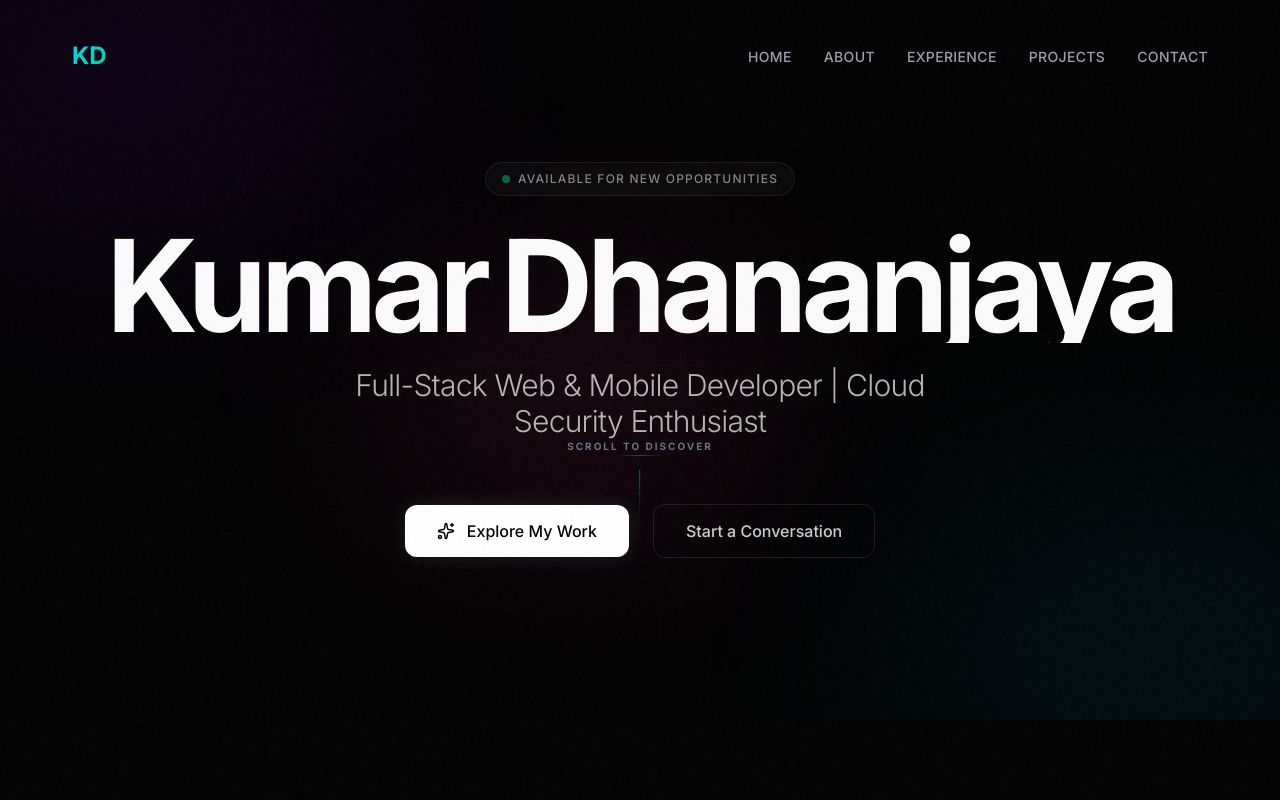
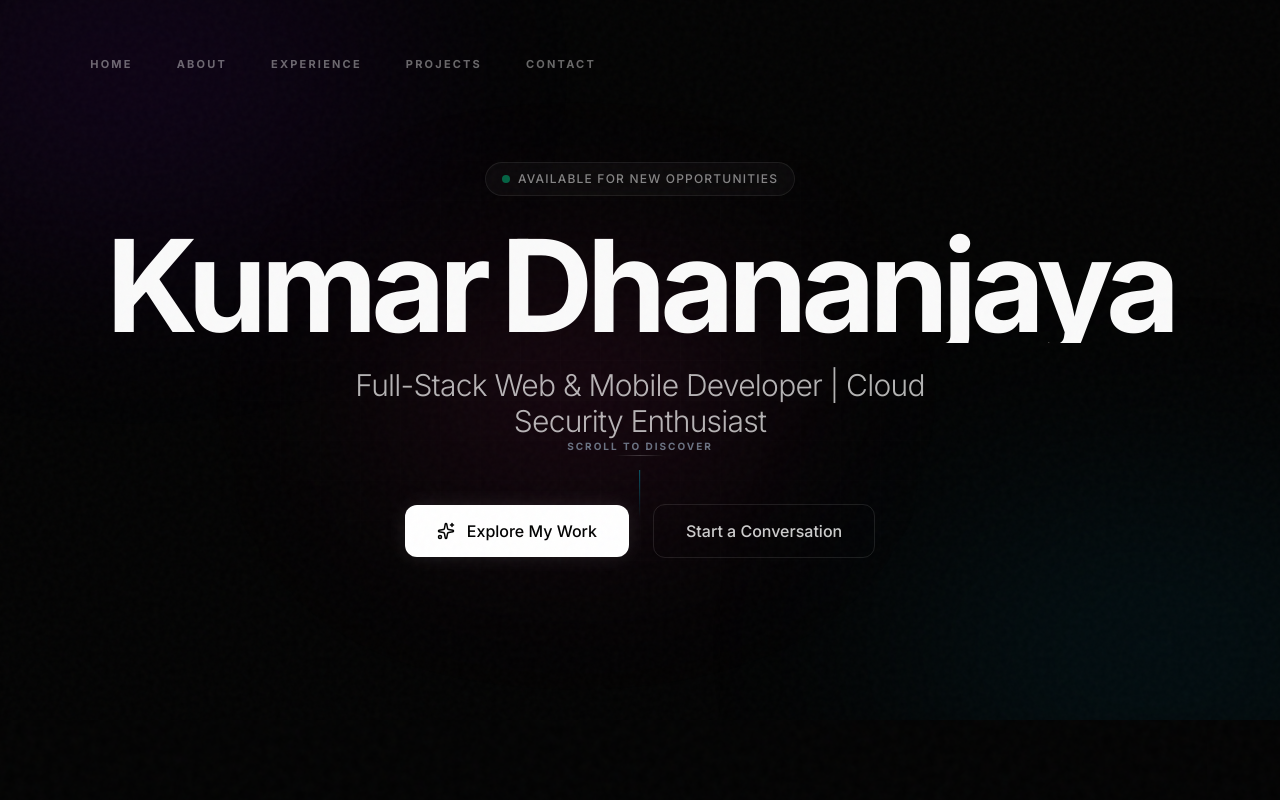
Before and after one commit to KumarDhananjaya/portfolio-new, a Next.js app: page / in a window 1280 px wide. Shown: the top 800 px of the page. Built offline with nearby package versions, Linux system fonts and the light colour scheme.

Commit message:
Revamp: Redesign Header with premium floating glass aesthetic

```diff
--- a/components/Header.tsx
+++ b/components/Header.tsx
@@ -18,7 +18,7 @@ export const Header: React.FC = () => {
 
     useEffect(() => {
         const handleScroll = () => {
-            setIsScrolled(window.scrollY > 50);
+            setIsScrolled(window.scrollY > 20);
         };
 
         window.addEventListener('scroll', handleScroll);
@@ -35,93 +35,70 @@ export const Header: React.FC = () => {
 
     return (
         <motion.header
-            className={`fixed top-4 left-0 right-0 z-50 transition-all duration-300 max-w-[1200px] mx-auto px-6 md:px-8 ${isScrolled
-                ? 'bg-black/40 backdrop-blur-xl border border-white/10 py-3 rounded-2xl shadow-[0_8px_32px_0_rgba(0,0,0,0.3)] shadow-cyan-500/10'
-                : 'bg-transparent py-6'
+            className={`fixed top-6 left-1/2 -translate-x-1/2 z-50 transition-all duration-700 w-[calc(100%-3rem)] max-w-5xl ${isScrolled ? 'top-4' : 'top-8'
                 }`}
-            initial={{ y: -100, opacity: 0 }}
-            animate={{ y: 0, opacity: 1 }}
-            transition={{ duration: 0.8, ease: "easeOut" }}
+            initial={{ y: -100, x: '-50%', opacity: 0 }}
+            animate={{ y: 0, x: '-50%', opacity: 1 }}
+            transition={{ duration: 1, ease: [0.16, 1, 0.3, 1] }}
         >
-            {/* CONTENT WRAPPER */}
-            <nav className="w-full flex items-center justify-between">
-
-                {/* LOGO */}
+            <nav className={`relative flex items-center justify-between px-6 py-4 rounded-[2rem] transition-all duration-700 ${isScrolled ? 'glass-dark shadow-2xl' : 'bg-transparent'
+                }`}>
+                {/* Logo */}
                 <motion.a
                     href="#home"
-                    className="text-2xl font-bold font-heading bg-gradient-to-br from-cyan-400 via-emerald-400 to-blue-500
-                     bg-[length:200%_200%] bg-clip-text text-transparent animate-gradient"
-                    whileHover={{ scale: 1.1, rotate: 2 }}
                     onClick={(e) => {
                         e.preventDefault();
                         scrollToSection('#home');
                     }}
+                    className="text-xl font-bold tracking-tighter text-white hover:text-purple-400 transition-colors duration-300"
                 >
-                    KD
+                    Kumar<span className="text-white/20">.</span>D
                 </motion.a>
 
-                {/* DESKTOP NAVIGATION */}
-                <ul className="hidden md:flex items-center gap-8">
-                    {navItems.map((item, index) => (
-                        <motion.li
-                            key={item.name}
-                            initial={{ opacity: 0, y: -20 }}
-                            animate={{ opacity: 1, y: 0 }}
-                            transition={{ delay: 0.2 + index * 0.1 }}
-                        >
-                            <a
-                                href={item.href}
-                                onClick={(e) => {
-                                    e.preventDefault();
-                                    scrollToSection(item.href);
-                                }}
-                                className="text-gray-400 hover:text-cyan-400 transition-all duration-300 relative group text-sm font-medium tracking-wide uppercase"
+                {/* Desktop Nav */}
+                <ul className="hidden md:flex items-center gap-1">
+                    {navItems.map((item) => (
+                        <li key={item.name}>
+                            <button
+                                onClick={() => scrollToSection(item.href)}
+                                className="px-5 py-2 text-[11px] font-bold uppercase tracking-[0.2em] text-white/40 hover:text-white transition-all duration-300 rounded-full hover:bg-white/5"
                             >
                                 {item.name}
-                                <span className="absolute -bottom-1 left-0 w-0 h-0.5 bg-gradient-to-r from-cyan-500 to-emerald-500 group-hover:w-full transition-all duration-300 shadow-[0_0_8px_rgba(6,182,212,0.5)]"></span>
-                            </a>
-                        </motion.li>
+                            </button>
+                        </li>
                     ))}
                 </ul>
 
-                {/* MOBILE BUTTON */}
+                {/* Mobile Trigger */}
                 <button
-                    className="md:hidden text-white"
+                    className="md:hidden glass p-3 rounded-2xl text-white/60 hover:text-white"
                     onClick={() => setIsMobileMenuOpen(!isMobileMenuOpen)}
-                    aria-label="Toggle menu"
                 >
-                    {isMobileMenuOpen ? <X size={26} /> : <Menu size={26} />}
+                    {isMobileMenuOpen ? <X size={20} /> : <Menu size={20} />}
                 </button>
-            </nav>
 
-            {/* MOBILE MENU */}
+                {/* Mobile Menu Overlay */}
                 <AnimatePresence>
                     {isMobileMenuOpen && (
                         <motion.div
-                        className="md:hidden bg-white/5 backdrop-blur-md border-t border-white/10 mt-4"
-                        initial={{ opacity: 0, height: 0 }}
-                        animate={{ opacity: 1, height: 'auto' }}
-                        exit={{ opacity: 0, height: 0 }}
+                            initial={{ opacity: 0, scale: 0.95, y: 10 }}
+                            animate={{ opacity: 1, scale: 1, y: 0 }}
+                            exit={{ opacity: 0, scale: 0.95, y: 10 }}
+                            className="absolute top-full left-0 right-0 mt-4 glass-dark p-4 rounded-[2rem] flex flex-col gap-2 md:hidden"
                         >
-                        <ul className="flex flex-col items-center gap-5 py-6">
                             {navItems.map((item) => (
-                                <li key={item.name}>
-                                    <a
-                                        href={item.href}
-                                        onClick={(e) => {
-                                            e.preventDefault();
-                                            scrollToSection(item.href);
-                                        }}
-                                        className="text-gray-300 hover:text-white transition-colors duration-300 text-lg"
+                                <button
+                                    key={item.name}
+                                    onClick={() => scrollToSection(item.href)}
+                                    className="w-full py-4 text-sm font-bold uppercase tracking-widest text-white/60 hover:text-white hover:bg-white/5 rounded-2xl transition-all"
                                 >
                                     {item.name}
-                                    </a>
-                                </li>
+                                </button>
                             ))}
-                        </ul>
                         </motion.div>
                     )}
                 </AnimatePresence>
+            </nav>
         </motion.header>
     );
 };
```
Lines whose indentation alone changed are shown as unchanged.
